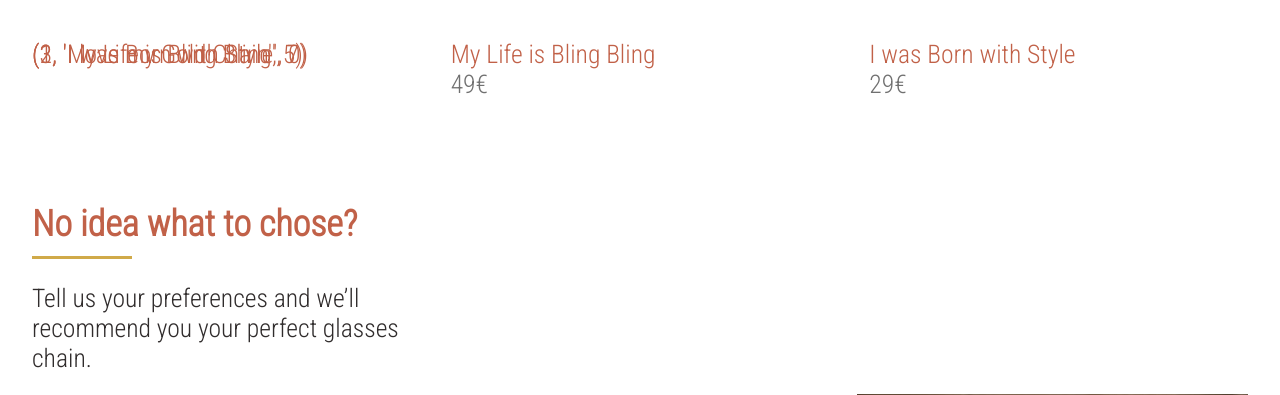
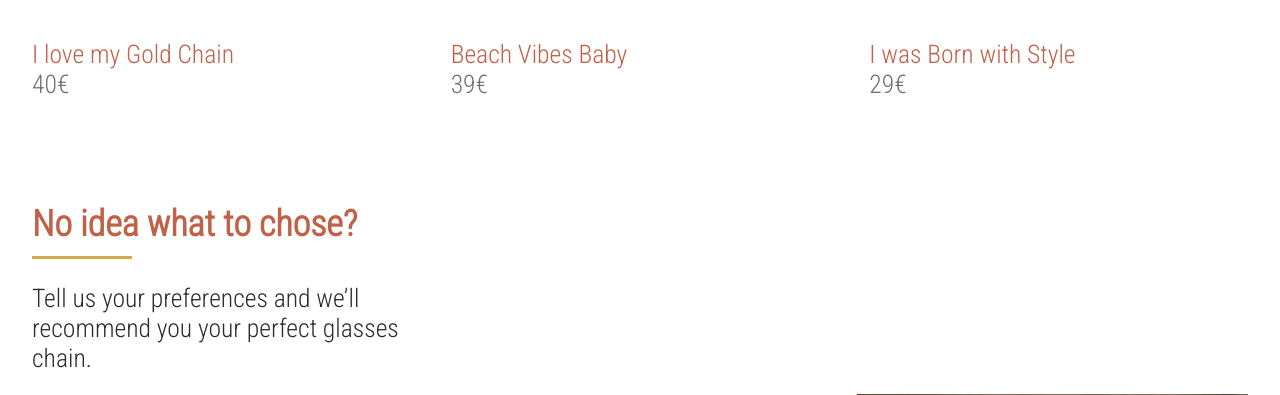
Before and after one commit to justmejonathan/bandoo, a Flask app: page / in a window 1280 px wide. Shown: the part 1304-1699 px from the top of the page. Run offline with Flask 2, Linux system fonts and the light colour scheme; data comes from the database, SQL or seed files in the repository; both versions use the stored data as it was after the commit.

Commit message:
the selection of bestsellers, based on the backend data works now

```diff
--- a/app.py
+++ b/app.py
@@ -1,28 +1,72 @@
-from flask import Flask, render_template, request, url_for
+from flask import Flask, render_template, request, url_for, flash, redirect
 from flask_sqlalchemy import SQLAlchemy
 import sqlite3
+
 app = Flask(__name__)
-
 app.config['SECRET KEY'] = '654392748kl3242dfnkl43235hf'
 app.static_folder = 'static'
+app.config['SQLALCHEMY_DATABASE_URI'] = 'sqlite:///site.db'
+db = SQLAlchemy(app)
 
+class Glassesdb(db.Model):
+    id = db.Column(db.Integer, primary_key=True)
+    name = db.Column(db.String(30))
+    counter = db.Column(db.Integer)
+    image_file = db.Column(db.String(50))
+    prize = db.Column(db.String(4))
+
+def __repr__(self):
+    return f"Glassesdb'{self.name}', '{self.image_file}', '{self.prize}'"
 
 def get_all_glasses():
-    conn = sqlite3.connect('glasses.db') #kann wahrscheinlich rausgenommen werden und nach oben gesetzt werden
+    conn = sqlite3.connect('site.db')
     c = conn.cursor()
-    c.execute('SELECT * FROM glasses ORDER BY counter desc LIMIT 3')
+    bestsellers = Glassesdb.query.all()
+    c.execute('SELECT * FROM Glassesdb ORDER BY counter desc LIMIT 3')
     all_glasses = c.fetchall()
     conn.commit()
     conn.close()
     return all_glasses
 
+def first_bestseller():
+    conn = sqlite3.connect('site.db')
+    c = conn.cursor()
+    c.execute('Select * From (Select Row_Number() Over (Order By counter desc) As RowNum, * From Glassesdb) t2 Where RowNum = 1')
+    #c.execute('Select * From (SELECT * FROM Glassesdb (ORDER BY counter desc) As RowNum) t2 Where RowNum = 3')
+    first_glasses = c.fetchall()
+    conn.commit()
+    conn.close()
+    return first_glasses
+
+def second_bestseller():
+    conn = sqlite3.connect('site.db')
+    c = conn.cursor()
+    c.execute('Select * From (Select Row_Number() Over (Order By counter desc) As RowNum, * From Glassesdb) t2 Where RowNum = 2')
+    #c.execute('Select * From (SELECT * FROM Glassesdb (ORDER BY counter desc) As RowNum) t2 Where RowNum = 3')
+    first_glasses = c.fetchall()
+    conn.commit()
+    conn.close()
+    return first_glasses
+
+def third_bestseller():
+    conn = sqlite3.connect('site.db')
+    c = conn.cursor()
+    c.execute('Select * From (Select Row_Number() Over (Order By counter desc) As RowNum, * From Glassesdb) t2 Where RowNum = 3')
+    #c.execute('Select * From (SELECT * FROM Glassesdb (ORDER BY counter desc) As RowNum) t2 Where RowNum = 3')
+    first_glasses = c.fetchall()
+    conn.commit()
+    conn.close()
+    return first_glasses
 
 
 @app.route('/')
 @app.route('/home')
 def index():
-    bestsellers = get_all_glasses()
-    return render_template('index.html', title='Bandoo', bestsellers=bestsellers)
+    bestseller1 = first_bestseller()
+    bestseller2 = second_bestseller()
+    bestseller3 = third_bestseller()
+    #bestsellers = get_all_glasses()
+    return render_template('index.html', title='Bandoo', bestseller1=bestseller1, bestseller2=bestseller2, bestseller3=bestseller3)
 @app.route('/contact')
 def contact():
     return render_template('contact.html', title='Contact')
@@ -34,19 +78,19 @@ def recommendations():
         color = request.form["color"]
         drink = request.form["drink"]
         gls = int(artist) + int(color) + int(drink)
-        conn = sqlite3.connect('glasses.db') #kann wahrscheinlich rausgenommen werden und nach oben gesetzt werden
+        conn = sqlite3.connect('site.db') #kann wahrscheinlich rausgenommen werden und nach oben gesetzt werden
         c = conn.cursor()
         if gls <= 5:
-            c.execute('UPDATE glasses SET counter = counter +1 WHERE id = 1 ')
+            c.execute('UPDATE Glassesdb SET counter = counter +1 WHERE id = 1 ')
             return "I love my Gold Chain"
         elif gls > 5 and gls <=7:
-            c.execute('UPDATE glasses SET counter = counter +1 WHERE id = 2 ')
+            c.execute('UPDATE Glassesdb SET counter = counter +1 WHERE id = 2 ')
             return "My Life is Bling Bling"
         elif gls > 7 and  gls <=9:
-            c.execute('UPDATE glasses SET counter = counter +1 WHERE id = 3 ')
+            c.execute('UPDATE Glassesdb SET counter = counter +1 WHERE id = 3 ')
             return "I was Born with Style"
         else:
-            c.execute('UPDATE glasses SET counter = counter +1 WHERE id = 4 ')
+            c.execute('UPDATE Glassesdb SET counter = counter +1 WHERE id = 4 ')
             return render_template('beachvibesbaby.html', title='Bandoo')
             conn.commit()
             conn.close()
--- a/templates/index.html
+++ b/templates/index.html
@@ -33,30 +33,33 @@
 		  				<h2> Bestsellers</h2>
 						<img class="line-below-headline" src="/static/img/line-below-headlines.png" alt="Line Below Headline">
 					</div>
-					{% for bestseller in bestsellers%}
+					{% for bestseller in bestseller1%}
 		  			<div class="bestseller1">
-						<img src="/static/img/first-bestseller.png" alt="picture of glasses bands" class="fit-image">
+						<img src="{{bestseller[4]}}" alt="picture of glasses bands" class="fit-image">
 					</div>
 					<div class="bestseller1-description">
-						<p class="product-description"> {{bestseller}} </p>
-						<p class="prize"> {{bestseller.price}} </p>
+						<p class="product-description"> {{bestseller[2]}} </p>
+						<p class="prize"> {{bestseller[5]}} </p>
 					</div>
-					{% endfor%}
+					{% endfor %}
+					{% for bestseller in bestseller2%}
 		  			<div class="bestseller2">
-		  				<img src="/static/img/second-bestseller.png" alt="picture of glasses bands" class="fit-image">
+		  				<img src="{{bestseller[4]}}" alt="picture of glasses bands" class="fit-image">
 					</div>
 					<div class="bestseller2-description">
-						<p class="product-description"> My Life is Bling Bling </p>
-						<p class="prize"> 49€ </p>
+						<p class="product-description"> {{bestseller[2]}} </p>
+						<p class="prize"> {{bestseller[5]}} </p>
 					</div>
-
+					{% endfor %}
+					{% for bestseller in bestseller3%}
 		  			<div class="bestseller3">
-						<img src="/static/img/third-bestseller.png" alt="picture of glasses bands" class="fit-image">
+						<img src="{{bestseller[4]}}" alt="picture of glasses bands" class="fit-image">
 					</div>
 					<div class="bestseller3-description">
-						<p class="product-description"> I was Born with Style </p>
-						<p class=prize> 29€ </p>
+						<p class="product-description"> {{bestseller[2]}} </p>
+						<p class=prize> {{bestseller[5]}} </p>
 					</div>
+					{% endfor %}
 				</div>
 <!-- RECOMMENDATION SECTION -->
 				<div id="inner-grid-recommendation">
```
Also changed, not shown: site.db (added), static/img/fourth-bestseller.jpg (added), 4 other files.
